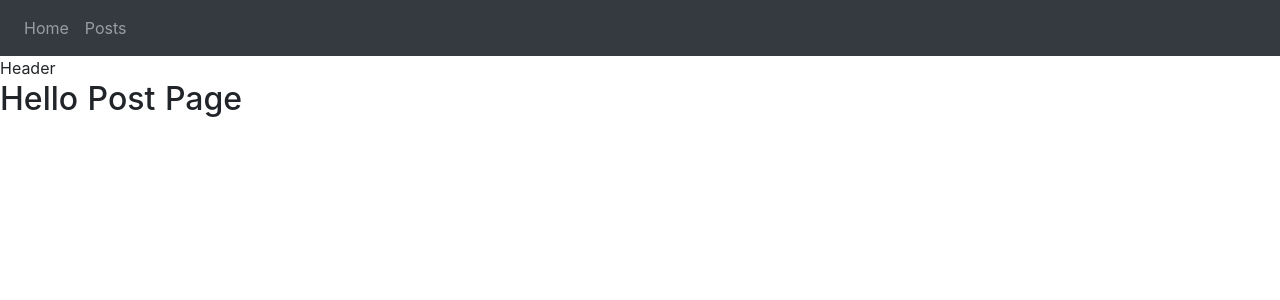
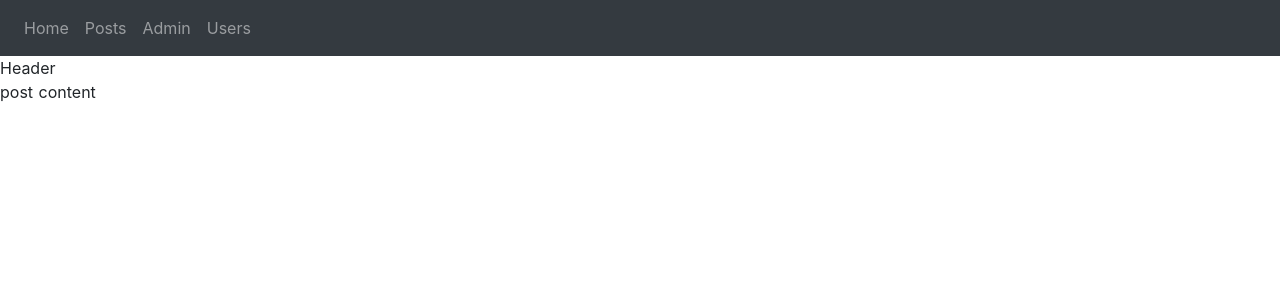
Before and after one commit to tickstudiu/basic-nuxtjs, a Nuxt app: page /posts in a window 1280 px wide. Shown: the top 300 px of the page. Built offline with nearby package versions, Linux system fonts and the light colour scheme.

Commit message:
add more component

```diff
--- /dev/null
+++ b/components/posts/PostContent.vue
@@ -0,0 +1,5 @@
+<template>
+    <div>
+        post content
+    </div>
+</template>
--- a/layouts/coreLayout.vue
+++ b/layouts/coreLayout.vue
@@ -4,6 +4,8 @@
             <b-navbar-nav>
                 <nuxt-link class="nav-item nav-link" to="/">Home</nuxt-link>
                 <nuxt-link class="nav-item nav-link" to="/posts">Posts</nuxt-link>
+                <nuxt-link class="nav-item nav-link" to="/admin">Admin</nuxt-link>
+                <nuxt-link class="nav-item nav-link" to="/users">Users</nuxt-link>
             </b-navbar-nav>
         </b-navbar>
          <Nuxt />
--- a/pages/posts/index.vue
+++ b/pages/posts/index.vue
@@ -1,17 +1,19 @@
 <template>
     <div>
         <Header />
-        <h2>Hello Post Page</h2>
+        <PostContent />
     </div>
 </template>
 
 <script>
 import Header from '@/components/posts/Header';
+import PostContent from '@/components/posts/PostContent';
 
 export default {
     layout: "coreLayout",
     components: {
         Header,
+        PostContent
     }
 }
 </script>
```
